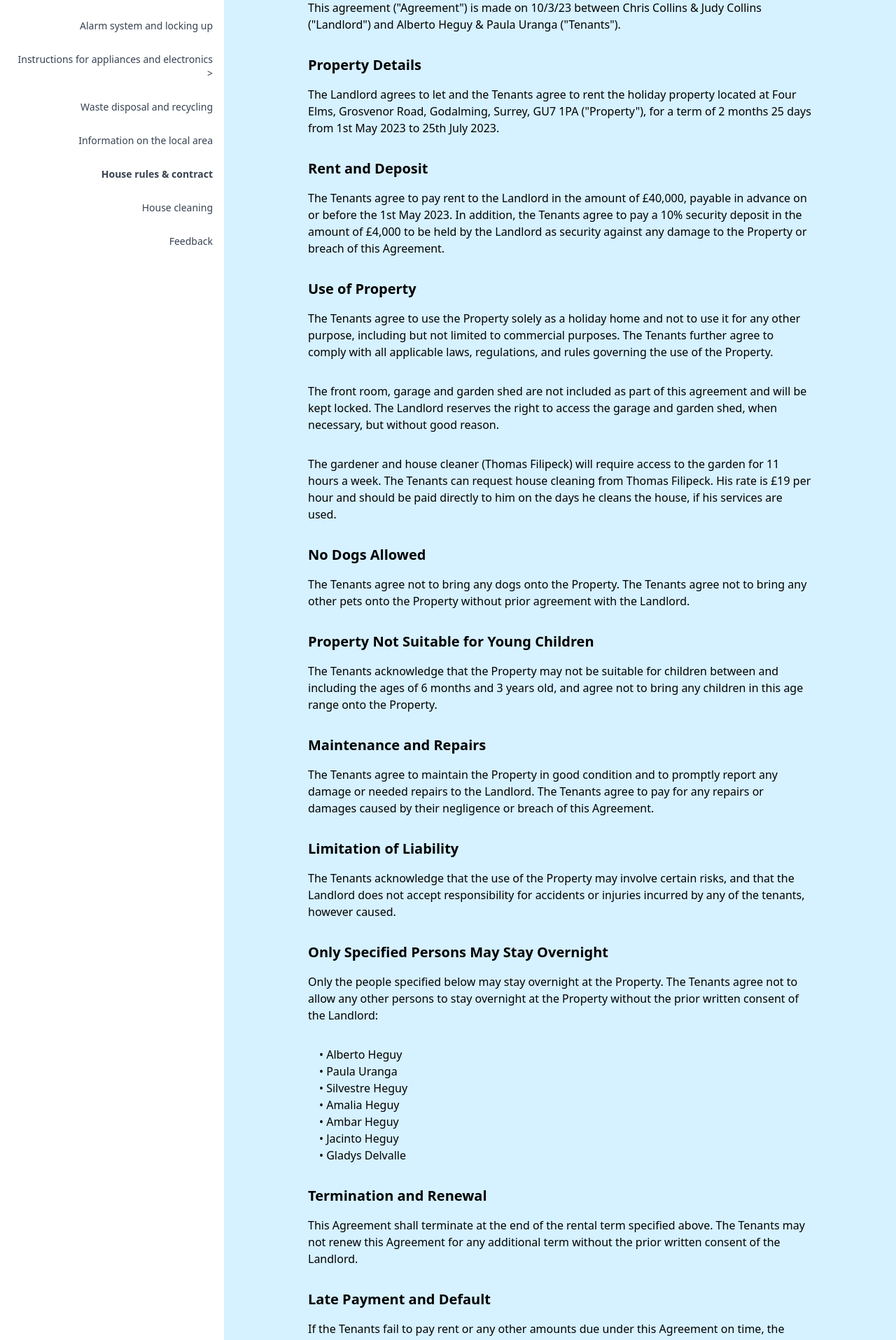
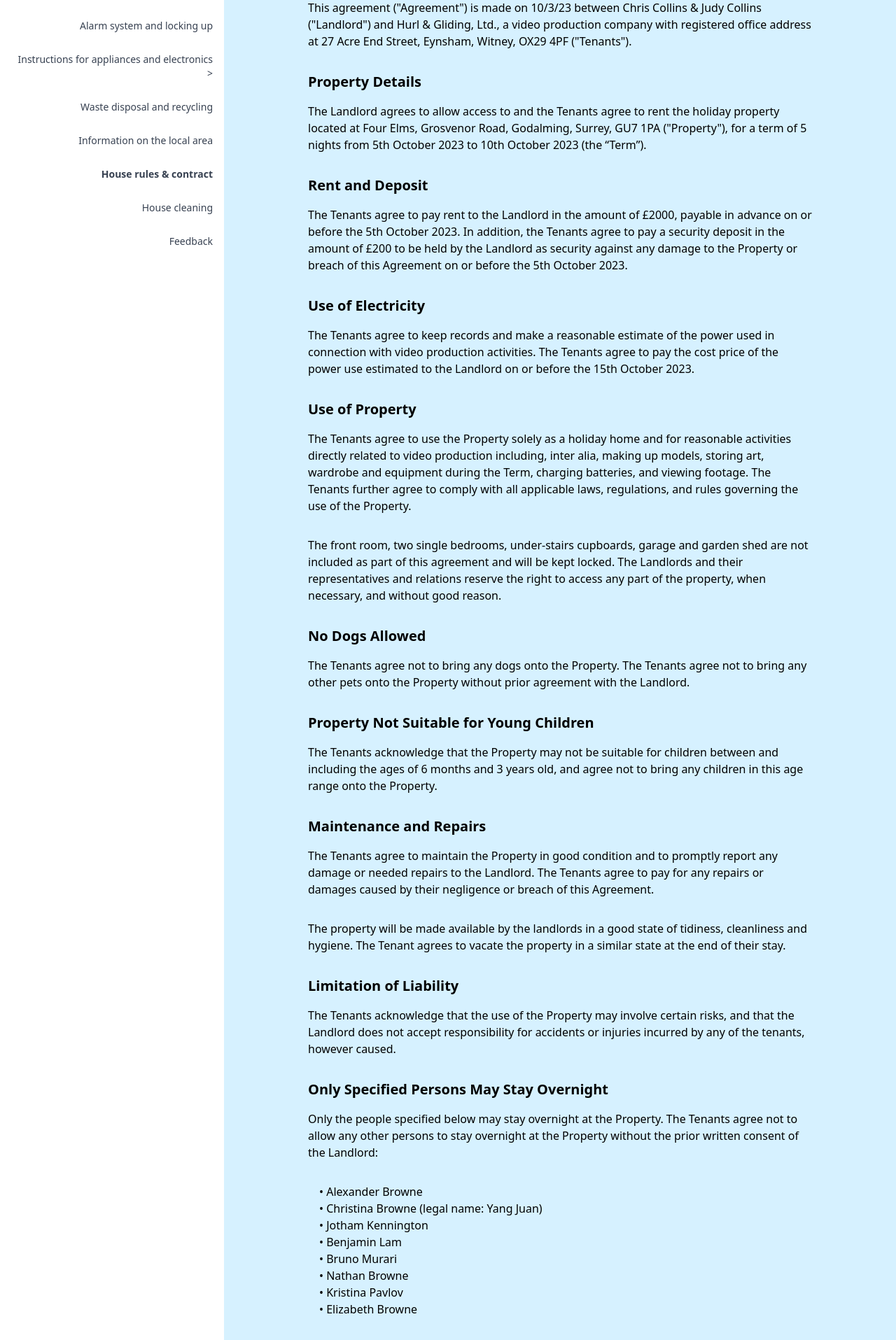
Before and after one commit to ConjecturesandRefutations/Four-Elms, a React (Create React App) app: page /contract in a window 1280 px wide. Shown: the part 181-2096 px from the top of the page at 70% size. Built offline with nearby package versions, Linux system fonts and the light colour scheme.

Commit message:
contract

```diff
--- a/src/pages/Contract.js
+++ b/src/pages/Contract.js
@@ -29,18 +29,20 @@ return(
 <h1 class='text-2xl font-bold mb-8 mt-8'> {lang==='english' ? `House rules & contract` : 'Reglas de la casa y contrato'} </h1>
 
 <h2 class='text-xl font-bold mb-4 mt-8'> {lang==='english' ? `Rental Agreement for Holiday Let` : 'Contrato de alquiler para vacaciones'} </h2>
-<p class='mb-8'>{lang==='english' ? `This agreement ("Agreement") is made on 10/3/23 between Chris Collins & Judy Collins ("Landlord") and Alberto Heguy & Paula Uranga ("Tenants").` : `Este acuerdo ("Acuerdo") se realiza el 3/10/23 entre Chris Collins y Judy Collins ("Propietario") y Alberto Heguy y Paula Uranga ("Inquilinos").`}</p>
+<p class='mb-8'>{lang==='english' ? `This agreement ("Agreement") is made on 10/3/23 between Chris Collins & Judy Collins ("Landlord") and Hurl & Gliding, Ltd., a video production company with registered office address at 27 Acre End Street, Eynsham, Witney, OX29 4PF ("Tenants").` : `Este acuerdo ("Acuerdo") se realiza el 3/10/23 entre Chris Collins y Judy Collins ("Propietario") y Alberto Heguy y Paula Uranga ("Inquilinos").`}</p>
 
 <h2 class='text-xl font-bold mb-4 mt-8'> {lang==='english' ? `Property Details` : 'Detalles de la propiedad'} </h2>
-<p class='mb-8'>{lang==='english' ? `The Landlord agrees to let and the Tenants agree to rent the holiday property located at Four Elms, Grosvenor Road, Godalming, Surrey, GU7 1PA ("Property"), for a term of 2 months 25 days from 1st May 2023 to 25th July 2023.` : `El Propietario acepta alquilar y los Inquilinos aceptan alquilar la propiedad vacacional ubicada en Four Elms, Grosvenor Road, Godalming, Surrey, GU7 1PA ("Propiedad"), por un período de 2 meses y 25 días desde el 1 de mayo de 2023 hasta el 25 de julio de 2023.`}</p>
+<p class='mb-8'>{lang==='english' ? `The Landlord agrees to allow access to and the Tenants agree to rent the holiday property located at Four Elms, Grosvenor Road, Godalming, Surrey, GU7 1PA ("Property"), for a term of 5 nights from 5th October 2023 to 10th October 2023 (the “Term”).` : `El Propietario acepta alquilar y los Inquilinos aceptan alquilar la propiedad vacacional ubicada en Four Elms, Grosvenor Road, Godalming, Surrey, GU7 1PA ("Propiedad"), por un período de 2 meses y 25 días desde el 1 de mayo de 2023 hasta el 25 de julio de 2023.`}</p>
 
 <h2 class='text-xl font-bold mb-4 mt-8'> {lang==='english' ? `Rent and Deposit` : 'Renta y Depósito'} </h2>
-<p class='mb-8'>{lang==='english' ? `The Tenants agree to pay rent to the Landlord in the amount of £40,000, payable in advance on or before the 1st May 2023. In addition, the Tenants agree to pay a 10% security deposit in the amount of £4,000 to be held by the Landlord as security against any damage to the Property or breach of this Agreement.` : `Los Inquilinos acuerdan pagar el alquiler al Propietario por un monto de £40,000, pagadero por adelantado el 1 de mayo de 2023 o antes. Además, los Inquilinos acuerdan pagar un depósito de seguridad del 10% por un monto de £4,000 que se retendrá por el Arrendador como garantía contra cualquier daño a la Propiedad o incumplimiento de este Acuerdo.`}</p>
+<p class='mb-8'>{lang==='english' ? `The Tenants agree to pay rent to the Landlord in the amount of £2000, payable in advance on or before the 5th October 2023. In addition, the Tenants agree to pay a security deposit in the amount of £200 to be held by the Landlord as security against any damage to the Property or breach of this Agreement on or before the 5th October 2023.` : `Los Inquilinos acuerdan pagar el alquiler al Propietario por un monto de £40,000, pagadero por adelantado el 1 de mayo de 2023 o antes. Además, los Inquilinos acuerdan pagar un depósito de seguridad del 10% por un monto de £4,000 que se retendrá por el Arrendador como garantía contra cualquier daño a la Propiedad o incumplimiento de este Acuerdo.`}</p>
+
+<h2 class='text-xl font-bold mb-4 mt-8'>Use of Electricity </h2>
+<p class='mb-8'>The Tenants agree to keep records and make a reasonable estimate of the power used in connection with video production activities. The Tenants agree to pay the cost price of the power use estimated to the Landlord on or before the 15th October 2023.</p>
 
 <h2 class='text-xl font-bold mb-4 mt-8'> {lang==='english' ? `Use of Property` : 'Uso de la Propiedad'} </h2>
-<p class='mb-8'>{lang==='english' ? `The Tenants agree to use the Property solely as a holiday home and not to use it for any other purpose, including but not limited to commercial purposes. The Tenants further agree to comply with all applicable laws, regulations, and rules governing the use of the Property.` : `Los Inquilinos aceptan utilizar la Propiedad únicamente como casa de vacaciones y no utilizarla para ningún otro propósito, incluidos, entre otros, fines comerciales. Los Inquilinos también aceptan cumplir con todas las leyes, reglamentos y normas aplicables que rigen el uso de la Propiedad.`}</p>
-<p class='mb-8'>{lang==='english' ? `The front room, garage and garden shed are not included as part of this agreement and will be kept locked. The Landlord reserves the right to access the garage and garden shed, when necessary, but without good reason.` : `La habitación delantera, el garaje y el cobertizo del jardín no están incluidos como parte de este acuerdo y se mantendrán bajo llave. El Arrendador se reserva el derecho de acceder al garaje y cobertizo de jardín, cuando sea necesario, pero sin motivo justificado.`}</p>
-<p class='mb-8'>{lang==='english' ? `The gardener and house cleaner (Thomas Filipeck) will require access to the garden for 11 hours a week. The Tenants can request house cleaning from Thomas Filipeck. His rate is £19 per hour and should be paid directly to him on the days he cleans the house, if his services are used.` : `El jardinero y limpiador de la casa (Thomas Filipeck ) requerirá acceso al jardín durante 11 horas a la semana. Los inquilinos pueden solicitar la limpieza de la casa a Thomas Filipeck . Su tarifa es de £19 por hora y se le debe pagar directamente los días que limpia la casa, si se utilizan sus servicios.`}</p>
+<p class='mb-8'>The Tenants agree to use the Property solely as a holiday home and for reasonable activities directly related to video production including, inter alia, making up models, storing art, wardrobe and equipment during the Term, charging batteries, and viewing footage. The Tenants further agree to comply with all applicable laws, regulations, and rules governing the use of the Property.</p>
+<p class='mb-8'>The front room, two single bedrooms, under-stairs cupboards, garage and garden shed are not included as part of this agreement and will be kept locked. The Landlords and their representatives and relations reserve the right to access any part of the property, when necessary, and without good reason.</p>
 
 <h2 class='text-xl font-bold mb-4 mt-8'> {lang==='english' ? `No Dogs Allowed` : 'No se permiten perros'} </h2>
 <p class='mb-8'>{lang==='english' ? `The Tenants agree not to bring any dogs onto the Property. The Tenants agree not to bring any other pets onto the Property without prior agreement with the Landlord.` : `Los Inquilinos se comprometen a no traer perros a la Propiedad. Los Inquilinos se comprometen a no traer ninguna otra mascota a la Propiedad sin acuerdo previo con el Propietario.`}</p>
@@ -50,6 +52,7 @@ return(
 
 <h2 class='text-xl font-bold mb-4 mt-8'> {lang==='english' ? `Maintenance and Repairs` : 'Mantenimiento y Reparaciones'} </h2>
 <p class='mb-8'>{lang==='english' ? `The Tenants agree to maintain the Property in good condition and to promptly report any damage or needed repairs to the Landlord. The Tenants agree to pay for any repairs or damages caused by their negligence or breach of this Agreement.` : `Los Inquilinos acuerdan mantener la Propiedad en buenas condiciones e informar de inmediato al Propietario sobre cualquier daño o reparación necesaria. Los Inquilinos aceptan pagar cualquier reparación o daño causado por su negligencia o incumplimiento de este Acuerdo.`}</p>
+<p class='mb-8'>The property will be made available by the landlords in a good state of tidiness, cleanliness and hygiene. The Tenant agrees to vacate the property in a similar state at the end of their stay.</p>
 
 <h2 class='text-xl font-bold mb-4 mt-8'> {lang==='english' ? `Limitation of Liability` : 'Limitación de responsabilidad'} </h2>
 <p class='mb-8'>{lang==='english' ? `The Tenants acknowledge that the use of the Property may involve certain risks, and that the Landlord does not accept responsibility for accidents or injuries incurred by any of the tenants, however caused.` : `Los Arrendatarios reconocen que el uso de la Propiedad puede implicar ciertos riesgos, y que el Arrendador no acepta responsabilidad por accidentes o lesiones sufridas por cualquiera de los arrendatarios, cualquiera que sea su causa.`}</p>
@@ -57,20 +60,21 @@ return(
 <h2 class='text-xl font-bold mb-4 mt-8'> {lang==='english' ? `Only Specified Persons May Stay Overnight` : 'Solo personas específicas pueden pasar la noche'} </h2>
 <p class='mb-8'>{lang==='english' ? `Only the people specified below may stay overnight at the Property. The Tenants agree not to allow any other persons to stay overnight at the Property without the prior written consent of the Landlord:` : `Solo las personas que se especifican a continuación pueden pernoctar en la Propiedad. Los Arrendatarios se comprometen a no permitir que otras personas pasen la noche en la Propiedad sin el consentimiento previo por escrito del Arrendador:`}</p>
 <ul class='ml-4'>
-     <li>•	Alberto Heguy</li>
-     <li>•	Paula Uranga </li>
-     <li>•	Silvestre Heguy</li>
-     <li>•	Amalia Heguy</li>
-     <li>•	Ambar Heguy</li>
-     <li>•	Jacinto Heguy</li>
-     <li>•	Gladys Delvalle</li>
+     <li>•	Alexander Browne</li>
+     <li>•	Christina Browne (legal name: Yang Juan) </li>
+     <li>•	Jotham Kennington</li>
+     <li>•	Benjamin Lam</li>
+     <li>•	Bruno Murari </li>
+     <li>•	Nathan Browne </li>
+     <li>•	Kristina Pavlov</li>
+     <li>•	Elizabeth Browne</li>
 </ul>
 
 <h2 class='text-xl font-bold mb-4 mt-8'> {lang==='english' ? `Termination and Renewal` : 'Terminación y Renovación'} </h2>
 <p class='mb-8'>{lang==='english' ? `This Agreement shall terminate at the end of the rental term specified above. The Tenants may not renew this Agreement for any additional term without the prior written consent of the Landlord.` : `Este Acuerdo terminará al final del plazo de alquiler especificado anteriormente. Los Arrendatarios no podrán renovar este Acuerdo por ningún término adicional sin el consentimiento previo por escrito del Arrendador.`}</p>
 
 <h2 class='text-xl font-bold mb-4 mt-8'> {lang==='english' ? `Late Payment and Default` : 'Pago atrasado e incumplimiento'} </h2>
-<p class='mb-8'>{lang==='english' ? `If the Tenants fail to pay rent or any other amounts due under this Agreement on time, the Landlord may charge interest at the rate of [Interest Rate] per annum, or the maximum rate allowed by law, whichever is lower. If the Tenants default on any other provision of this Agreement, the Landlord may terminate this Agreement and pursue any other legal remedies available to the Landlord.` : `Si los Inquilinos no pagan el alquiler o cualquier otro monto adeudado en virtud de este Acuerdo a tiempo, el Propietario puede cobrar intereses a la tasa de [Tasa de interés] por año, o la tasa máxima permitida por la ley, la que sea menor. Si los Inquilinos incumplen cualquier otra disposición de este Acuerdo, el Propietario puede rescindir este Acuerdo y buscar cualquier otro recurso legal disponible para el Propietario.`}</p>
+<p class='mb-8'>If the Tenants fail to pay rent or any other amounts due under this Agreement on time, the Landlord may charge interest at the rate of 10% per annum, or the maximum rate allowed by law, whichever is lower. If the Tenants default on any other provision of this Agreement, the Landlord may terminate this Agreement and pursue any other legal remedies available to the Landlord.</p>
 
 <h2 class='text-xl font-bold mb-4 mt-8'> {lang==='english' ? `Governing Law and Jurisdiction` : 'Ley aplicable y jurisdicción'} </h2>
 <p class='mb-8'>{lang==='english' ? `This Agreement shall be governed by and construed in accordance with the laws of England and Wales. Any disputes arising out of or related to this Agreement shall be resolved by the courts of England and Wales.` : `Este Acuerdo se regirá e interpretará de conformidad con las leyes de Inglaterra y Gales. Cualquier disputa que surja de o esté relacionada con este Acuerdo será resuelta por los tribunales de Inglaterra y Gales.`}</p>
```
